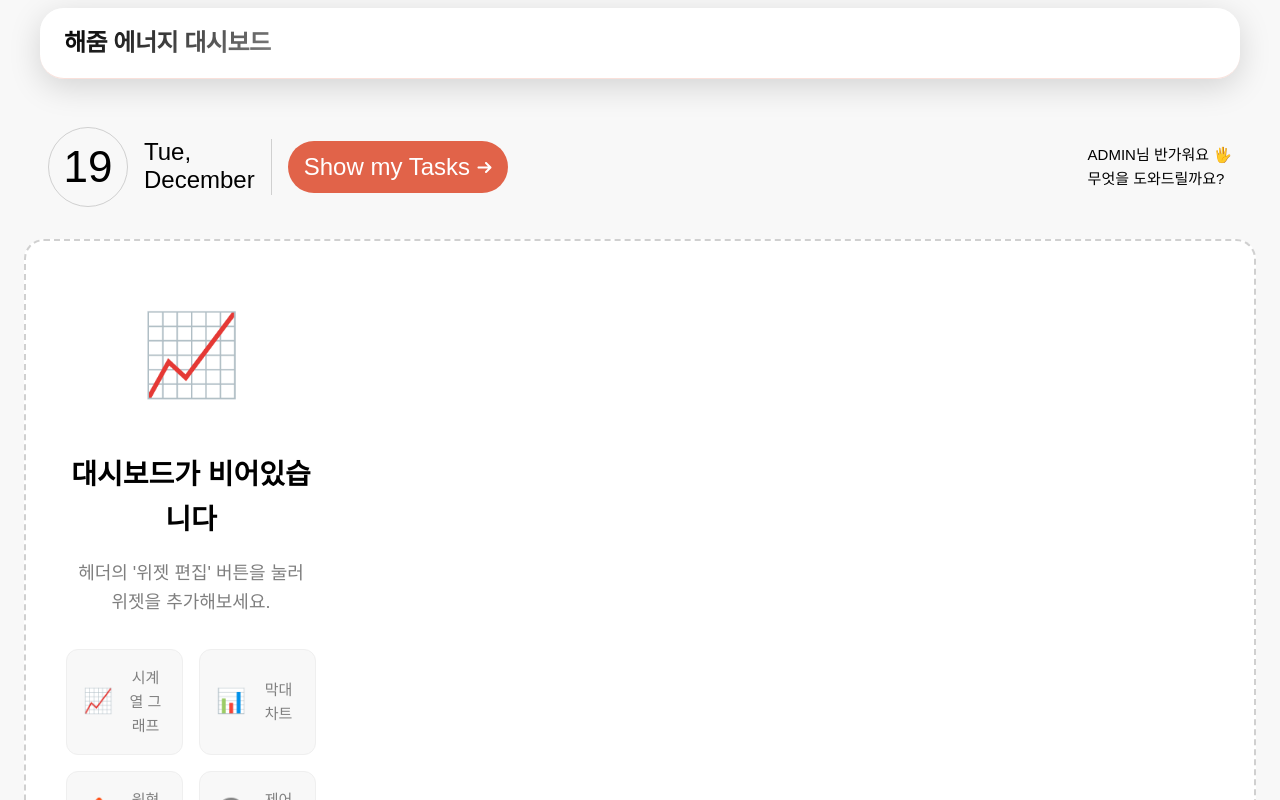
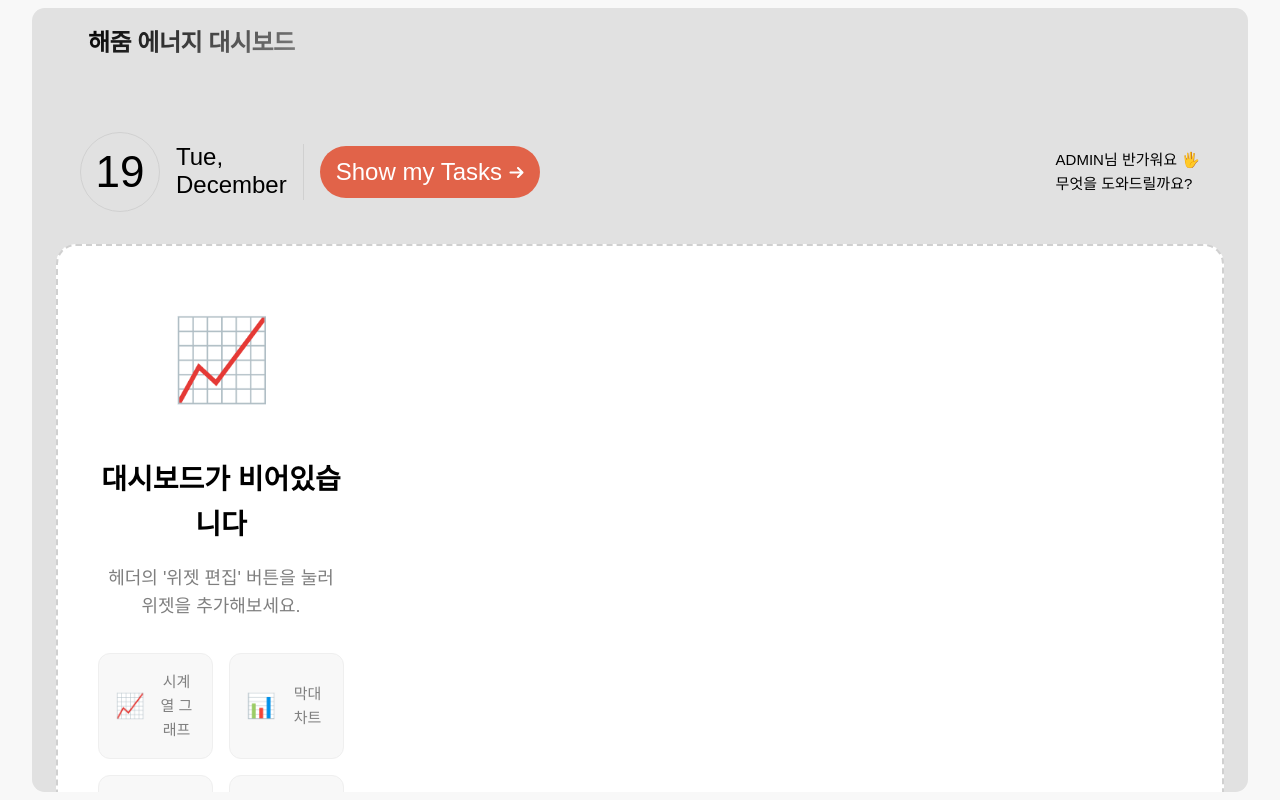
Before and after one commit to apple9710/haezoom, a Vue app: page /dashboard in a window 1280 px wide. Built offline with nearby package versions, Linux system fonts and the light colour scheme; a web font is replaced by a local one.

Commit message:
위젯 수정

```diff
--- a/src/components/AppHeader.vue
+++ b/src/components/AppHeader.vue
@@ -213,11 +213,11 @@ onUnmounted(() => {
 
 <style scoped>
 .app-header {
-  background: rgba(255, 255, 255, 0.95);
-  backdrop-filter: blur(20px);
-  -webkit-backdrop-filter: blur(20px);
-  border-bottom: 1px solid rgba(225, 99, 73, 0.2);
-  box-shadow: 0 8px 32px rgba(0, 0, 0, 0.15);
+  /* background: rgba(255, 255, 255, 0.95); */
+  /* backdrop-filter: blur(20px); */
+  /* -webkit-backdrop-filter: blur(20px); */
+  /* border-bottom: 1px solid rgba(225, 99, 73, 0.2); */
+  /* box-shadow: 0 8px 32px rgba(0, 0, 0, 0.15); */
   position: fixed;
   border-radius: 24px;
   top: 1%;
@@ -225,7 +225,8 @@ onUnmounted(() => {
   transform: translateX(-50%);
   z-index: 1000;
   width: 95%;
-  max-width: 1200px;
+  padding: 0 2.5%;
+  /* max-width: 1200px; */
   transition: all 0.3s ease;
 }
 
@@ -235,7 +236,7 @@ onUnmounted(() => {
   justify-content: space-between;
   align-items: center;
   width: 100%;
-  max-width: 1400px;
+  /* max-width: 1400px; */
   margin: 0 auto;
   box-sizing: border-box;
 }
--- a/src/views/DashboardView-styles.css
+++ b/src/views/DashboardView-styles.css
@@ -15,20 +15,22 @@
 }
 
 .dashboard-container {
-  min-height: calc(100vh - 90px);
-  width: 100vw;
-  background: var(--color-bg-light);
+  max-height:98vh;
+  width: 95vw;
+
+  background: var(--color-bg-gray);
   display: flex;
   flex-direction: column;
-  margin: 0;
-  margin-top: 90px;
+  margin: auto;
+  border-radius: 1vw;
+  margin-top: 1vh;
   padding: 0;
   box-sizing: border-box;
 }
 
 
 .dashboard-header {
-    margin-top: 120px;
+    margin-top: 60px;
   width:100%;
   display:flex;
   padding:32px 24px;
@@ -96,6 +98,8 @@
   overflow-y: auto;
   box-sizing: border-box;
   transition: margin-right 0.3s ease;
+  display:flex;
+  flex-direction: column;
 }
 
 .dashboard-main.sidebar-open {
@@ -229,12 +233,12 @@
   align-items: flex-start;
   /* margin-bottom: 32px; */
   padding: 16px 24px;
-  background: var(--color-bg-white);
+  /* background: var(--color-bg-white); */
   border-radius: 20px;
-  box-shadow: 0 8px 32px rgba(0, 0, 0, 0.1);
-  border: 1px solid var(--color-gray-lightest);
+  /* box-shadow: 0 8px 32px rgba(0, 0, 0, 0.1); */
+  /* border: 1px solid var(--color-gray-lightest); */
   position: fixed;
-  top: 1%;
+  top: 10%;
   right: 5%;
 }
 
@@ -309,7 +313,7 @@
 
 /* 대시보드 그리드 */
 .dashboard-grid {
-  min-height: 500px;
+  /* min-height: 500px; */
   border-radius: 20px;
 }
 
@@ -382,8 +386,10 @@
 .widget-grid {
   display: grid;
   grid-template-columns: repeat(6, 1fr);
+  grid-template-rows: repeat(4, 1fr);
   gap: 24px;
   width: 100%;
+  height:60vh;
 }
 
 .widget-container {
@@ -393,7 +399,7 @@
   overflow: hidden;
   transition: all 0.3s ease;
   border: 1px solid var(--color-gray-lightest);
-  min-height: 200px;
+  /* min-height: 200px; */
 }
 
 .widget-container:hover {
@@ -470,7 +476,7 @@
   display: flex;
   align-items: center;
   justify-content: center;
-  min-height: 150px;
+  /* min-height: 150px; */
 }
 
 .widget-placeholder {
```
